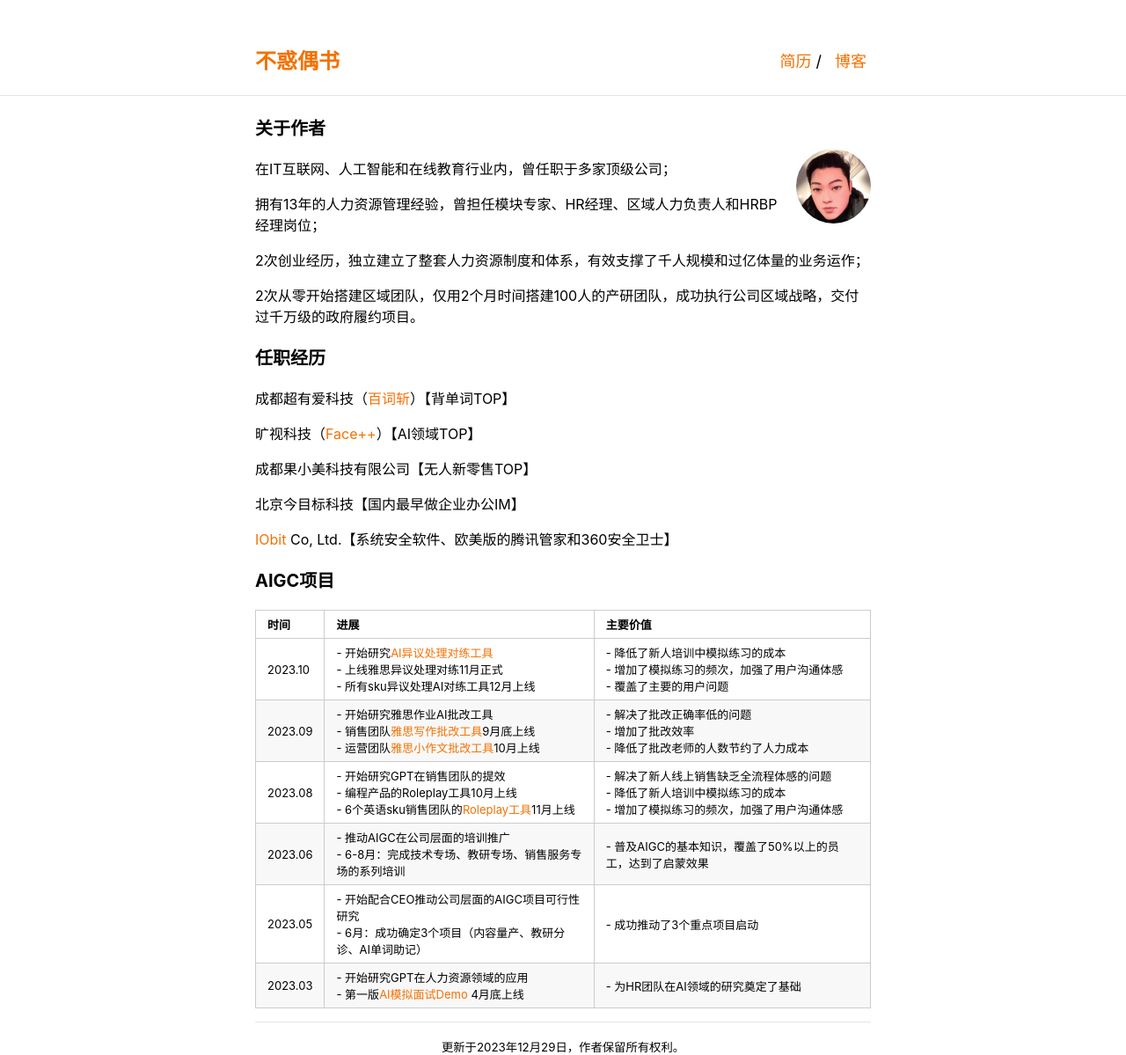
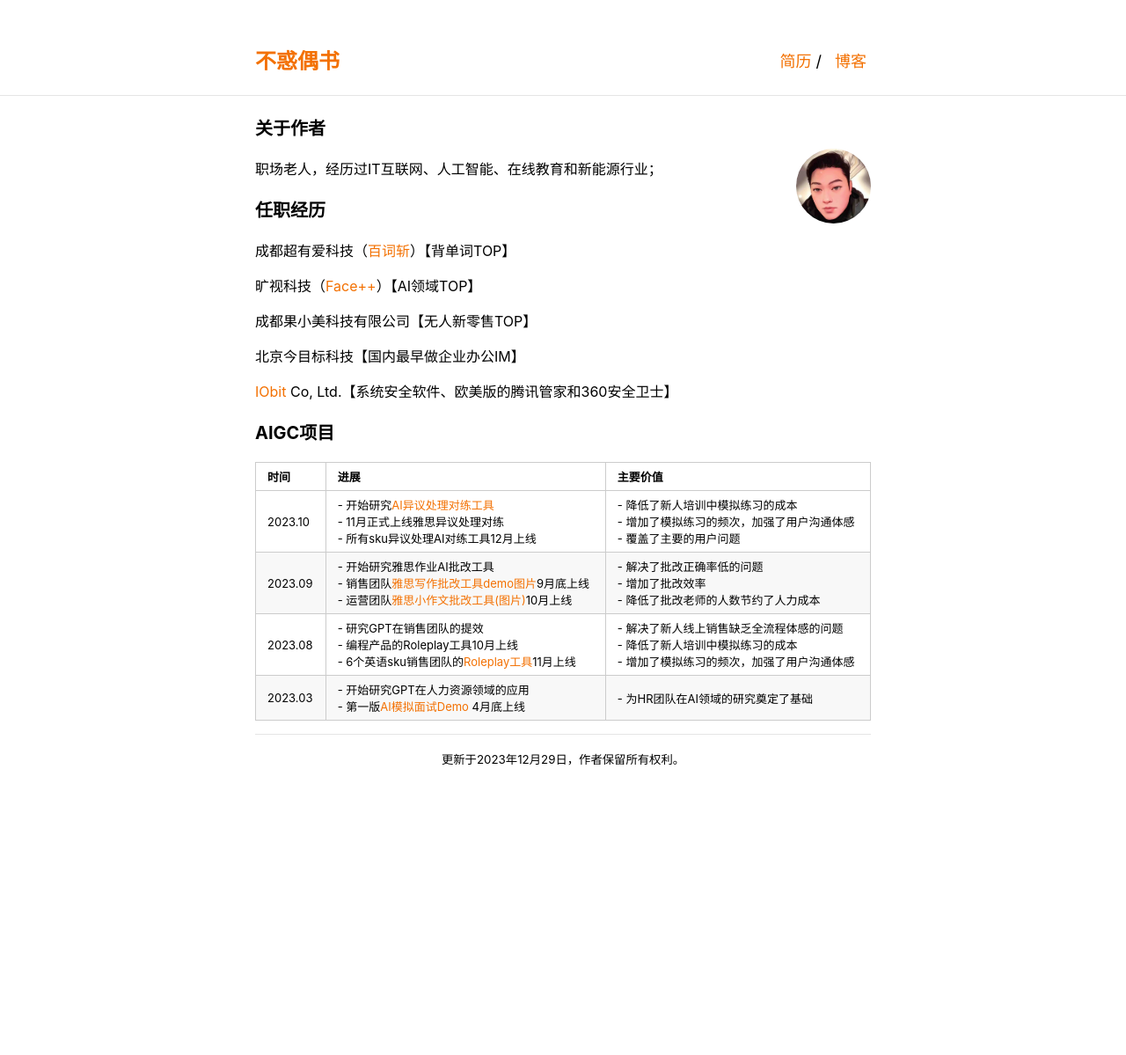
Before and after one commit to Harteyang/index, a Jekyll site: the page built from index.md, in a window 1280 px wide. Shown: the whole page at 88% size. Built offline with Jekyll 4.4.1, drawn with Linux system fonts in a browser that asks for light colours; after the commit the page ends 900 px from its top, so only the background shows below that.

Commit message:
Update index.md

```diff
--- a/index.md
+++ b/index.md
@@ -8,15 +8,11 @@ title: Harte的主页
 ### 关于作者
 
 <img class="profile-picture" src="sherlock.jpeg">
+职场老人，经历过IT互联网、人工智能、在线教育和新能源行业；
 
 
-在IT互联网、人工智能和在线教育行业内，曾任职于多家顶级公司；
 
-拥有13年的人力资源管理经验，曾担任模块专家、HR经理、区域人力负责人和HRBP经理岗位；
 
-2次创业经历，独立建立了整套人力资源制度和体系，有效支撑了千人规模和过亿体量的业务运作；
-
-2次从零开始搭建区域团队，仅用2个月时间搭建100人的产研团队，成功执行公司区域战略，交付过千万级的政府履约项目。
 
 ### 任职经历
 成都超有爱科技（[百词斩](https://www.baicizhan.com/)）【背单词TOP】
@@ -33,17 +29,24 @@ title: Harte的主页
 
 | 时间          | 进展                                                        | 主要价值    |
 | ------------- | ------------------------------------------------------------ | -------- |
-| 2023.10    | - 开始研究[AI异议处理对练工具](https://role-play-marketing.cya-tech.cn/)<br/>- 上线雅思异议处理对练11月正式<br/>- 所有sku异议处理AI对练工具12月上线 |- 降低了新人培训中模拟练习的成本<br/>- 增加了模拟练习的频次，加强了用户沟通体感<br/>-   覆盖了主要的用户问题    |
-| 2023.09     | - 开始研究雅思作业AI批改工具<br/>- 销售团队[雅思写作批改工具](https://s11.ax1x.com/2024/01/02/piXzidK.png)9月底上线<br/>- 运营团队[雅思小作文批改工具](https://s11.ax1x.com/2024/01/02/piXz9qx.jpg)10月上线 |-  解决了批改正确率低的问题<br/>- 增加了批改效率<br/>- 降低了批改老师的人数节约了人力成本         |
-| 2023.08    | - 开始研究GPT在销售团队的提效<br/>- 编程产品的Roleplay工具10月上线<br/>- 6个英语sku销售团队的[Roleplay工具]()11月上线 |- 解决了新人线上销售缺乏全流程体感的问题<br/>- 降低了新人培训中模拟练习的成本<br/>- 增加了模拟练习的频次，加强了用户沟通体感          |
-| 2023.06     | - 推动AIGC在公司层面的培训推广<br/>- 6-8月：完成技术专场、教研专场、销售服务专场的系列培训 | - 普及AIGC的基本知识，覆盖了50%以上的员工，达到了启蒙效果          |
-| 2023.05     | - 开始配合CEO推动公司层面的AIGC项目可行性研究<br/>- 6月：成功确定3个项目（内容量产、教研分诊、AI单词助记） |- 成功推动了3个重点项目启动          |
+| 2023.10    | - 开始研究[AI异议处理对练工具](https://role-play-marketing.cya-tech.cn/)<br/>- 11月正式上线雅思异议处理对练<br/>- 所有sku异议处理AI对练工具12月上线 |- 降低了新人培训中模拟练习的成本<br/>- 增加了模拟练习的频次，加强了用户沟通体感<br/>-   覆盖了主要的用户问题    |
+| 2023.09     | - 开始研究雅思作业AI批改工具<br/>- 销售团队[雅思写作批改工具demo](https://udify.app/completion/LquONQ5Ygi53tMZD)[图片](https://s11.ax1x.com/2024/01/02/piXzidK.png)9月底上线<br/>- 运营团队[雅思小作文批改工具(图片)](https://s11.ax1x.com/2024/01/02/piXz9qx.jpg)10月上线 |-  解决了批改正确率低的问题<br/>- 增加了批改效率<br/>- 降低了批改老师的人数节约了人力成本         |
+| 2023.08    | - 研究GPT在销售团队的提效<br/>- 编程产品的Roleplay工具10月上线<br/>- 6个英语sku销售团队的[Roleplay工具](https://udify.app/chat/V1fQgsa0qOeaUYkF)11月上线 |- 解决了新人线上销售缺乏全流程体感的问题<br/>- 降低了新人培训中模拟练习的成本<br/>- 增加了模拟练习的频次，加强了用户沟通体感          |
 | 2023.03     | - 开始研究GPT在人力资源领域的应用<br/>- 第一版[AI模拟面试Demo](https://pan.baidu.com/s/1EGH7p1PGDP3Ckw79_v9C9A?pwd=yh4w) 4月底上线 |- 为HR团队在AI领域的研究奠定了基础          |
 
 
 
 
 <!--
+
+在IT互联网、人工智能和在线教育行业内，曾任职于多家顶级公司；
+
+拥有13年的人力资源管理经验，曾担任模块专家、HR经理、区域人力负责人和HRBP经理岗位；
+
+2次创业经历，独立建立了整套人力资源制度和体系，有效支撑了千人规模和过亿体量的业务运作；
+
+2次从零开始搭建区域团队，仅用2个月时间搭建100人的产研团队，成功执行公司区域战略，交付过千万级的政府履约项目。
+
 2023年10月，开始研究AI异议处理对练工具，11月正式上线雅思异议处理对练，12月上线所有sku异议处理AI对练工具；
 2023年9月，开始研究雅思作业AI批改工具,9月底上线了销售团队雅思写作批改工具，10月上线了运营团队雅思小作文批改工具；
 2023年8月，开始研究GPT在销售团队的提效，10月上线了编程产品的Roleplay工具，11月上线了6个英语sku销售团队的Roleplay工具；
```
